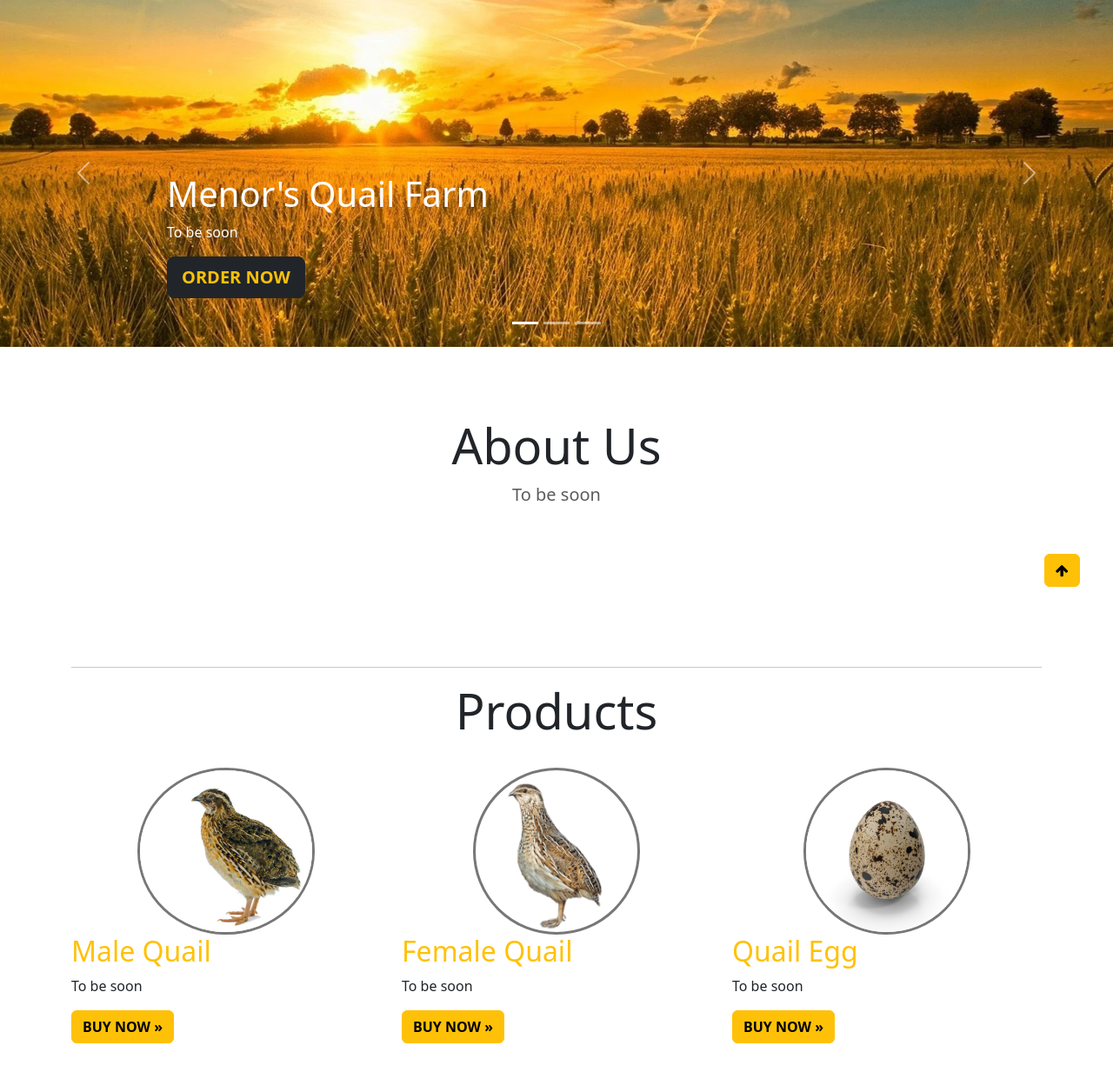
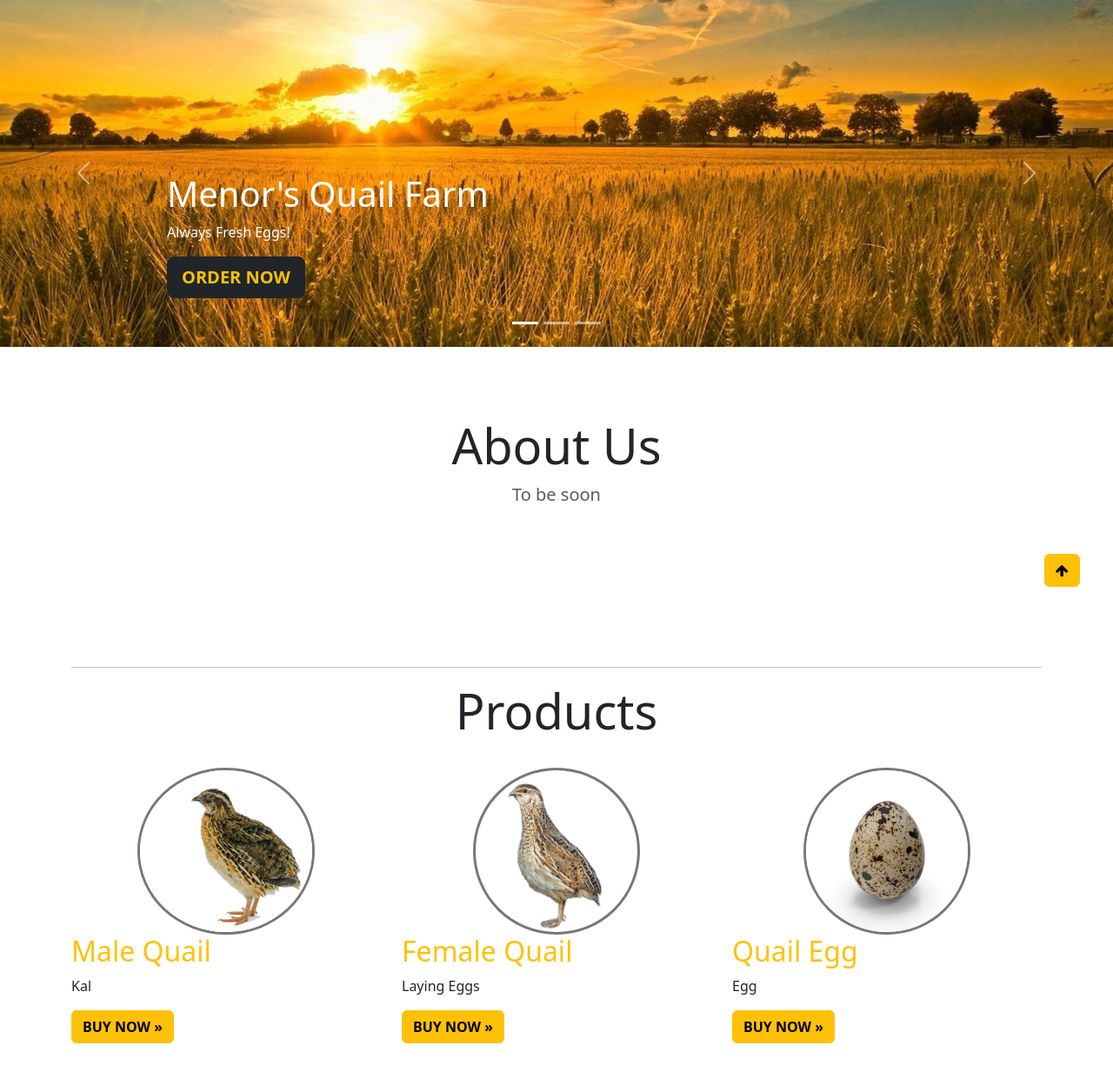
Before and after one commit to jimenez-carlo/QuailFarm, a PHP site: page / in a window 1280 px wide. Shown: the part 83-1316 px from the top of the page at 87% size. Run offline with PHP 8.4, Linux system fonts and the light colour scheme; data comes from the database, SQL or seed files in the repository.

Commit message:
puga june 20

```diff
--- a/database/connection.php
+++ b/database/connection.php
@@ -3,7 +3,7 @@ session_start();
 $host = "localhost";
 $username = "root";
 $password = "";
-$database = "db_agroculture";
+$database = "db_menor";
 
 $conn = mysqli_connect($host, $username, $password, $database);
 if (!$conn) {
--- a/layout/customer-page/body.php
+++ b/layout/customer-page/body.php
@@ -11,7 +11,7 @@
         <div class="container">
           <div class="carousel-caption text-start">
             <h1>Menor's Quail Farm</h1>
-            <p>To be soon</p>
+            <p>Always Fresh Eggs!</p>
             <p><a class="btn btn-lg btn-dark font-bold text-warning" href="#">ORDER NOW</a></p>
           </div>
         </div>
@@ -25,7 +25,7 @@
         <div class="container">
           <div class="carousel-caption">
             <h1>Fresh out of farm</h1>
-            <p>To be soon</p>
+            <p>Always Fresh Eggs!</p>
             <p><a class="btn btn-lg btn-warning font-bold" href="#products">Check Products!</a></p>
           </div>
         </div>
--- a/layout/customer-page/content/home.php
+++ b/layout/customer-page/content/home.php
@@ -10,7 +10,7 @@
         <div class="container">
           <div class="carousel-caption text-start">
             <h1>Menor's Quail Farm</h1>
-            <p>To be soon</p>
+            <p>Always Fresh Eggs!</p>
             <p><a class="btn btn-lg btn-dark font-bold text-warning" href="#">ORDER NOW</a></p>
           </div>
         </div>
@@ -24,7 +24,6 @@
         <div class="container">
           <div class="carousel-caption">
             <h1>Fresh out of farm</h1>
-            <p>To be soon</p>
             <p><a class="btn btn-lg btn-warning font-bold" href="#products">Check Products!</a></p>
           </div>
         </div>
--- a/layout/landing-page/body.php
+++ b/layout/landing-page/body.php
@@ -11,7 +11,7 @@
         <div class="container">
           <div class="carousel-caption text-start">
             <h1>Menor's Quail Farm</h1>
-            <p>To be soon</p>
+            <p>Always Fresh Eggs!</p>
             <p><a class="btn btn-lg btn-dark font-bold text-warning" href="#">ORDER NOW</a></p>
           </div>
         </div>
@@ -25,7 +25,7 @@
         <div class="container">
           <div class="carousel-caption">
             <h1>Fresh out of farm</h1>
-            <p>To be soon</p>
+            <p>Always Fresh Eggs!</p>
             <p><a class="btn btn-lg btn-warning font-bold" href="#products">Check Products!</a></p>
           </div>
         </div>
@@ -56,22 +56,22 @@
       <div class="col-lg-4 d-flex flex-column justify-content-center">
         <img src="images/landing/male_quail.jpg" class="rounded-circle align-self-center round-img" alt="" />
         <h2 class="fw-normal text-warning">Male Quail</h2>
-        <p>To be soon</p>
+        <p>Kal</p>
         <p><a class="btn btn-warning font-bold" href="#" data-bs-toggle="modal" data-bs-target="#modalLogin">BUY NOW »</a></p>
       </div>
       <div class="col-lg-4 d-flex flex-column justify-content-center">
         <img src="images/landing/female_quail.png" class="rounded-circle align-self-center round-img" alt="" />
 
         <h2 class="fw-normal text-warning">Female Quail</h2>
-        <p>To be soon</p>
+        <p>Laying Eggs</p>
         <p><a class="btn btn-warning font-bold" href="#" data-bs-toggle="modal" data-bs-target="#modalLogin">BUY NOW »</a></p>
       </div>
       <div class="col-lg-4 d-flex flex-column justify-content-center">
         <img src="images/landing/quail_egg.jpg" class="rounded-circle align-self-center round-img" alt="" />
         <h2 class="fw-normal text-warning">Quail Egg</h2>
-        <p>To be soon</p>
+        <p>Egg</p>
         <p><a class="btn btn-warning font-bold" href="#" data-bs-toggle="modal" data-bs-target="#modalLogin">BUY NOW »</a></p>
-      </div>
+   </div>
     </div>
 
     <hr class="featurette-divider">
```
Also changed, not shown: README.md (deleted), db_menor.sql (renamed from db_agroculture.sql), 2 other files.
